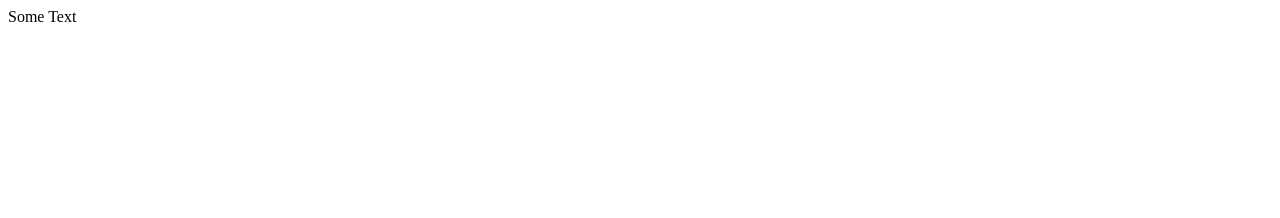
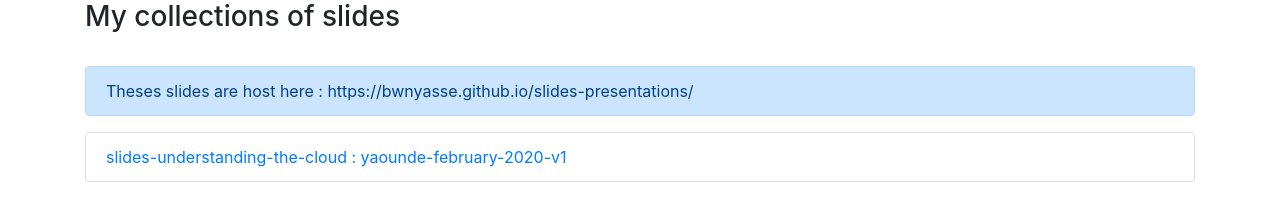
Before and after one commit to bwnyasse/slides-presentations, a plain HTML site: page index.html in a window 1280 px wide. Drawn offline with nearby package versions, Linux system fonts and the light colour scheme.

Commit message:
core(*) : update ci and index page

```diff
--- a/index.html
+++ b/index.html
@@ -1 +1,21 @@
-<html><body>Some Text</body></html>
+<html lang="en">
+<head>
+  <meta charset="utf-8">
+  <title>bwnyasse | slides collection</title>
+  <meta name="description" content="Collection of slides presentations by bwnyasse , host of github">
+  <meta name="author" content="bwnyasse">
+    <link rel="stylesheet" href="https://stackpath.bootstrapcdn.com/bootstrap/4.3.1/css/bootstrap.min.css" integrity="sha384-ggOyR0iXCbMQv3Xipma34MD+dH/1fQ784/j6cY/iJTQUOhcWr7x9JvoRxT2MZw1T" crossorigin="anonymous">
+</head>
+<body>
+<div class="container">
+	<h3>My collections of slides </h3>
+    <br/>
+    <div class="alert alert-primary" role="alert">
+    Theses slides are host here : https://bwnyasse.github.io/slides-presentations/
+    </div>
+    <ul class="list-group">
+     <li class="list-group-item"><a href="https://bwnyasse.github.io/slides-presentations/slides-understanding-the-cloud-yaounde-february-2020-v1">slides-understanding-the-cloud : yaounde-february-2020-v1</a></li>
+    </ul>
+</div>
+<body>
+</html>
```
Also changed, not shown: 1 other file.
